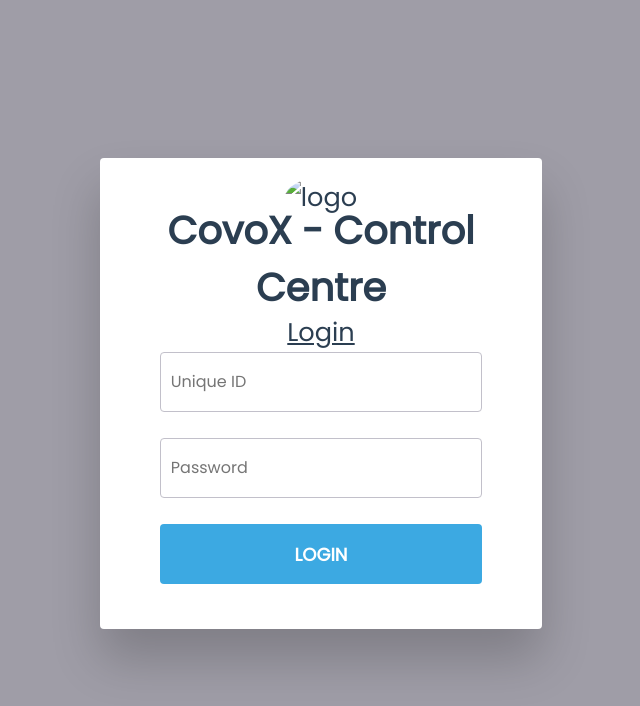
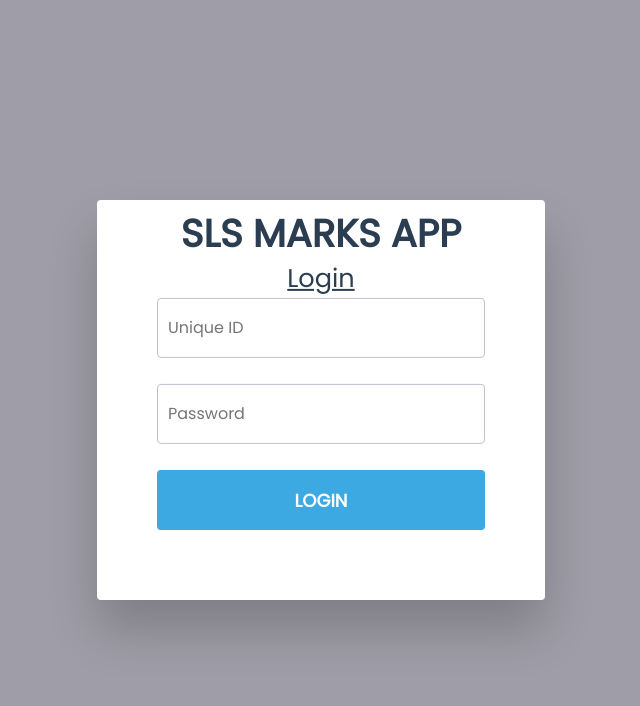
Before and after one commit to dpjr47/marks-app, a website: page frontend/login/login.html in a window 1280 px wide. Shown: the whole page, without its empty margins (319-959 px from the left). Drawn offline with Linux system fonts and the light colour scheme.

Commit message:
login ui

```diff
--- a/frontend/login/govlogin.css
+++ b/frontend/login/login.css
@@ -10,6 +10,7 @@ body {
 	font-size: 1.6rem;
 	color: #2b3e51;
 }
+
 h2 {
     margin-top: -15px;
 	font-weight:800;
@@ -28,21 +29,24 @@ p {
 }
 
 
-img{
-    border-radius: 50%;
-}
 
 #login-form-wrap {
-    position: relative;
 	background-color: #fff;
 	width: 35%;
+	min-height: 400px;
     margin: auto;
-    vertical-align: middle;
 	text-align: center;
 	padding:20px 0 0 0;
 	border-radius: 4px;
 	box-shadow: 0px 30px 50px 0px rgba(0, 0, 0, 0.2);
-    top: 150px;
+	position: fixed;
+	top: 50%;
+	left: 50%;
+	transform: translate(-50%, -50%);
+	-webkit-transform: translate(-50%, -50%);
+	-moz-transform: translate(-50%, -50%);
+	-o-transform: translate(-50%, -50%);
+	-ms-transform: translate(-50%, -50%);
 }
 #login-form {
 	padding:0 60px;
--- a/frontend/login/login.html
+++ b/frontend/login/login.html
@@ -4,13 +4,12 @@
     <meta charset="UTF-8">
     <meta http-equiv="X-UA-Compatible" content="IE=edge">
     <meta name="viewport" content="width=device-width, initial-scale=1.0">
-    <link rel="stylesheet" href="govlogin.css">
+    <link rel="stylesheet" href="login.css">
     <title>Document</title>
 </head>
 <body>
     <div id="login-form-wrap">
-        <img src="A.png" alt="logo" height="150" width="150">
-        <h2>CovoX - Control Centre</h2>
+        <h2>SLS MARKS APP</h2>
         <h4>Login</h4>
         <form id="login-form">
           <p>
```
